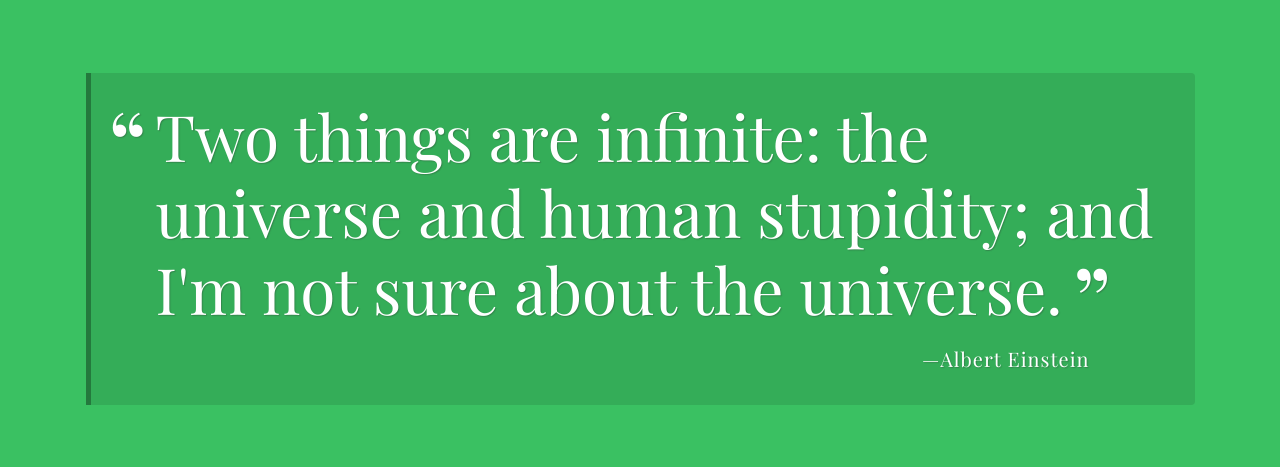
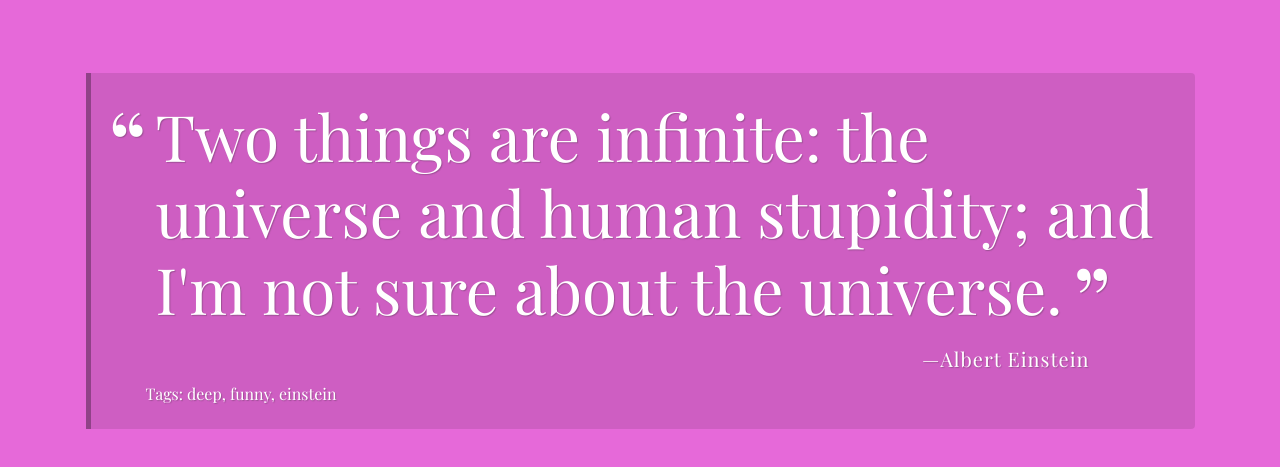
Before and after one commit to AlecMcQuarrie/TD1-Random-Quote-Generator, a plain HTML site: page index.html in a window 1280 px wide. Both pictures are taken after a click on the button "Show another quote". Shown: the part 147-614 px from the top of the page. Drawn offline with nearby package versions, Linux system fonts and the light colour scheme; a web font is replaced by a local one.

Commit message:
Completed extra credit objectives for final project
Completed extra credit objectives for final project

```diff
--- a/index.html
+++ b/index.html
@@ -8,7 +8,7 @@
     <link rel="stylesheet" href="css/styles.css">
   </head>
 
-  <body>
+  <body id="main-body">
     <header>
       <h1>Random Quotes</h1>
       <button id="load-quote" class="load-quote">Show another quote</button>
@@ -18,6 +18,7 @@
       <div id="quote-box" class="quote-box">
         <p class="quote">Every great developer you know got there by solving problems they were unqualified to solve until they actually did it.</p>
         <p class="source">Patrick McKenzie<span class="citation">Twitter</span><span class="year">2016</span></p>
+        <p>Tags: inspiring, truth</p>
       </div>
     </div>
 
--- a/js/script.js
+++ b/js/script.js
@@ -16,61 +16,71 @@ let quotes = [
         quote: "Every great developer you know got there by solving problems they were unqualified to solve until they actually did it.",
         source: "Patrick McKenzie",
         citation: "Twitter",
-        year: "2016"
+        year: "2016",
+        tags: "inspiring, truth"
     },
     {
         quote: "I'm selfish, impatient and a little insecure. I make mistakes, I am out of control and at times hard to handle. But if you can't handle me at my worst, then you sure as hell don't deserve me at my best.",
         source: "Marilyn Monroe",
         citation: " ",
-        year: " "
+        year: " ",
+        tags: "funny, relatable"
     },
     {
         quote: "Be yourself; everyone else is already taken.",
         source: "Oscar Wilde",
         citation: " ",
-        year: " "
+        year: " ",
+        tags: "funny"
     },
     {
         quote: "Two things are infinite: the universe and human stupidity; and I'm not sure about the universe.",
         source: "Albert Einstein",
         citation: " ",
-        year: " "
+        year: " ",
+        tags: "deep, funny, einstein"
     },
     {
         quote: "So many books, so little time.",
         source: "Frank Zappa",
         citation: " ",
-        year: " "
+        year: " ",
+        tags: "books, deep"
     },
     {
         quote: "Be who you are and say what you feel, because those who mind don't matter, and those who matter don't mind.",
         source: "Bernard M. Baruch",
         citation: " ",
-        year: " "
+        year: " ",
+        tags: "inspiring"
     },
     {
         quote: "A room without books is like a body without a soul.",
         source: "Marcus Tullius Cicero",
         citation: " ",
-        year: " "
+        year: " ",
+        tags: "deep, books"
     },
     {
         quote: "You know you're in love when you can't fall asleep because reality is finally better than your dreams.",
         source: "Dr. Seuss",
         citation: " ",
-        year: " "
+        year: " ",
+        tags: "relatable, deep, funny"
     },
     {
         quote: "You only live once, but if you do it right, once is enough.",
         source: "Mae West",
         citation: " ",
-        year: " "
+        year: " ",
+        tags: "funny, relatable"
     },
     {
         quote: "Be the change that you wish to see in the world.",
         source: "Mahatma Gandhi",
         citation: " ",
-        year: " "
+        year: " ",
+        tags: "inspiring, deep, gandhi"
     }
 ];
 
@@ -105,14 +115,18 @@ function printQuote() {
 
     if (quote.citation === " " && quote.year !== " ") {
         document.getElementById("quote-box").innerHTML = `<p class="quote">${quote.quote}</p>
-        <p class="source">${quote.source}<span class="year">${quote.year}</span></p>`;
+        <p class="source">${quote.source}<span class="year">${quote.year}</span></p>
+        <p>Tags: ${quote.tags}</p>`;
     } else if (quote.citation !== " " && quote.year === " ") {
         document.getElementById("quote-box").innerHTML = `<p class="quote">${quote.quote}</p>
-        <p class="source">${quote.source}<span class="citation">${quote.citation}</span>`;
+        <p class="source">${quote.source}<span class="citation">${quote.citation}</span>
+        <p>Tags: ${quote.tags}</p>`;
     } else {
         document.getElementById("quote-box").innerHTML = `<p class="quote">${quote.quote}</p>
-        <p class="source">${quote.source}`;
+        <p class="source">${quote.source}
+        <p>Tags: ${quote.tags}</p>`;
     }
+    document.getElementById("main-body").style.backgroundColor = 'rgb(' + Math.round(Math.random() * 255) + ',' + Math.round(Math.random() * 255) + ',' + Math.round(Math.random() * 255) + ')';
 }
 
 /***
@@ -121,3 +135,5 @@ function printQuote() {
 ***/
 
 document.getElementById('load-quote').addEventListener("click", printQuote, false);
+
+setInterval(printQuote, 10000);
```
